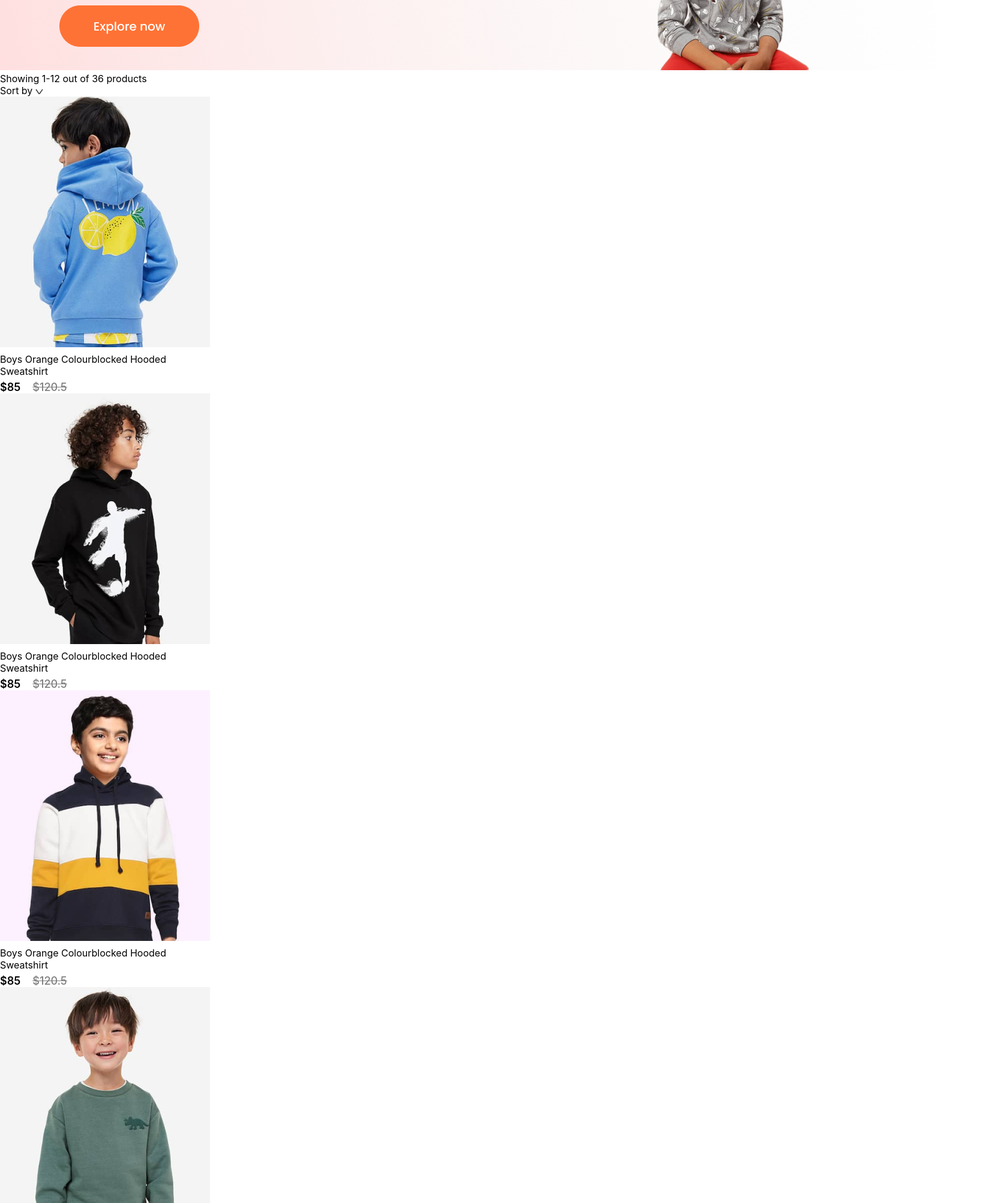
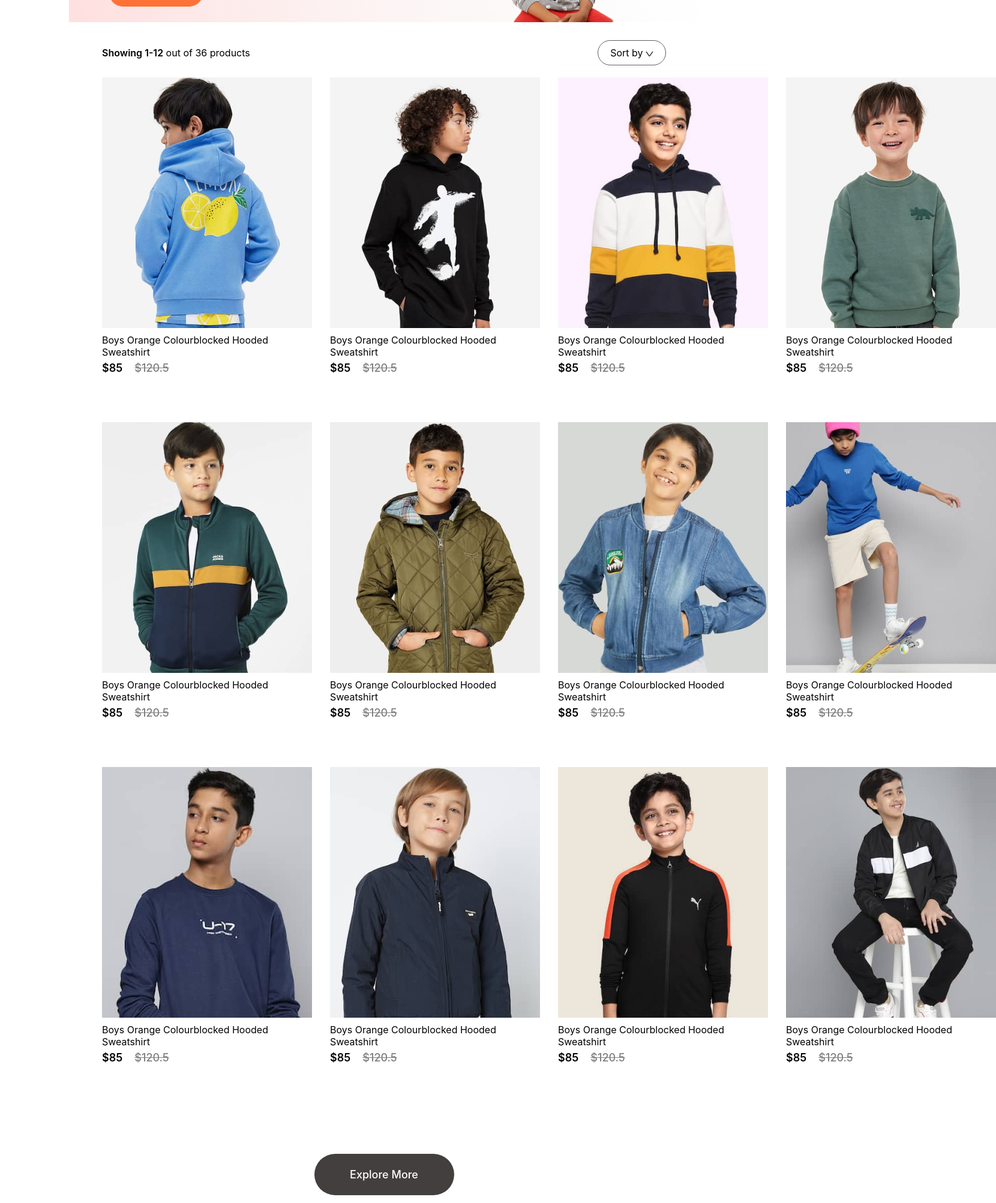
Before and after one commit to mansidavkhar/Shoppy, a React (Create React App) app in the folder frontend/: page /kids in a window 1280 px wide. Shown: the part 360-2366 px from the top of the page at 60% size, 1660 px wide, since content can reach past the window. Built offline with nearby package versions, Linux system fonts and the light colour scheme.

Commit message:
styling of category pages

```diff
--- a/frontend/src/Pages/CSS/ShopCategory.css
+++ b/frontend/src/Pages/CSS/ShopCategory.css
@@ -0,0 +1,44 @@
+.shopcategory-banner{
+    display: block;
+    margin: 30px auto;
+    width: 82%;
+}
+
+.shopcategory-indexSort{
+    display: flex;
+    margin: 0px 170px;
+    justify-content: space-between;
+    align-items: center;
+}
+
+.shopcategory-sort{
+    padding: 10px 20px;
+    border-radius: 40px;
+    border: 1px solid rgb(99, 94, 94);
+}
+
+.shopcategory-indexSort p span{
+    font-weight: 600;
+}
+
+.shopcategory-products{
+    display: grid;
+    margin: 20px 170px;
+    grid-template-columns: 1fr 1fr 1fr 1fr;
+    row-gap: 80px;
+    column-gap: 30px;
+}
+
+.shopcategory-loadmore{
+    display: flex;
+    justify-content: center;
+    align-items: center;
+    margin: 150px auto;
+    width: 233px;
+    height: 69px;
+    border-radius: 75px;
+    background: rgb(67, 63, 63);
+    color: rgb(255, 255, 255);
+    font-size: 18px;
+    font-weight: 500;
+}
--- a/frontend/src/Pages/ShopCategory.jsx
+++ b/frontend/src/Pages/ShopCategory.jsx
@@ -8,7 +8,7 @@
   const {all_product} = useContext(ShopContext);
   return (
     <div className='shop-category'>
-      <img src={props.banner} alt="" />
+      <img className='shopcategory-banner' src={props.banner} alt="" />
       <div className="shopcategory-indexSort">
         <p>
           <span>Showing 1-12</span> out of 36 products
@@ -27,6 +27,9 @@
           }
         })}
       </div>
+      <div className="shopcategory-loadmore">
+        Explore More
+      </div>
     </div>
   )
 }
```
